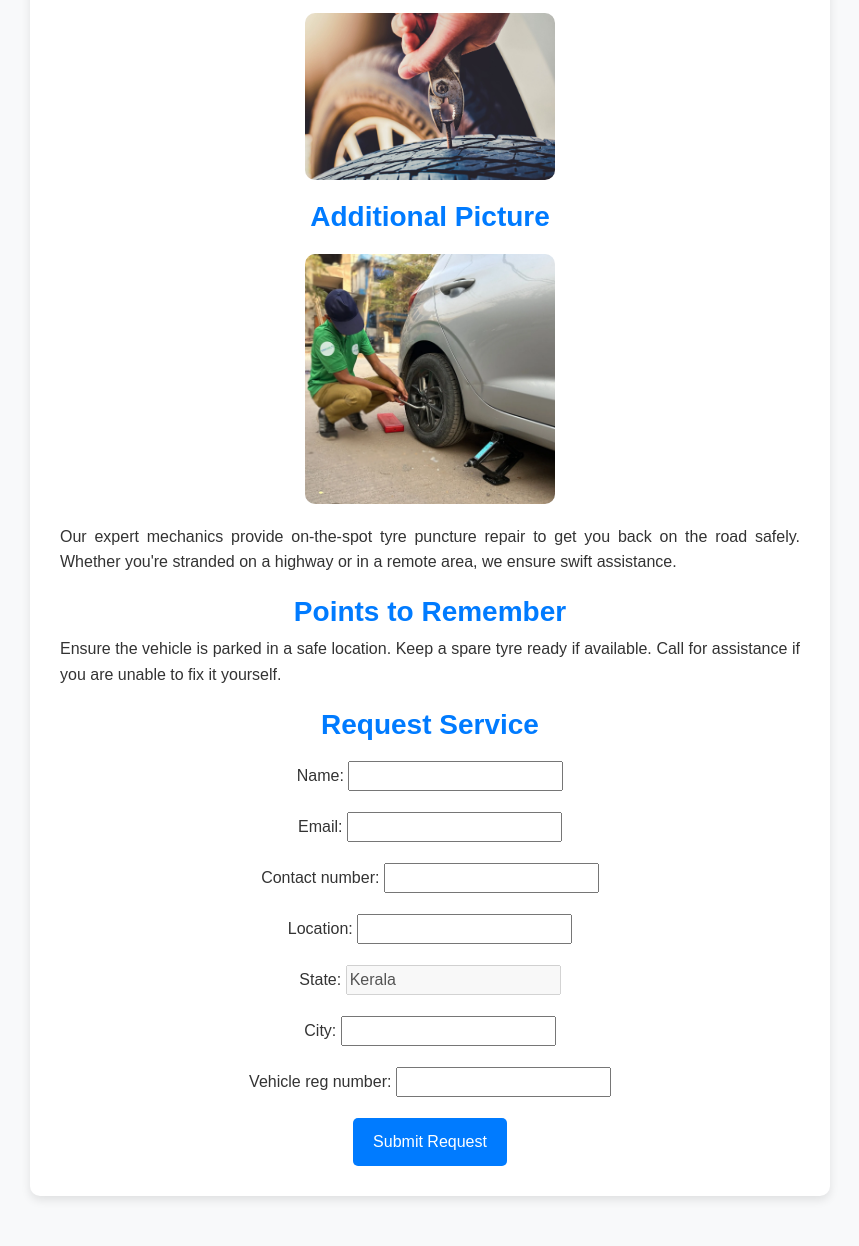
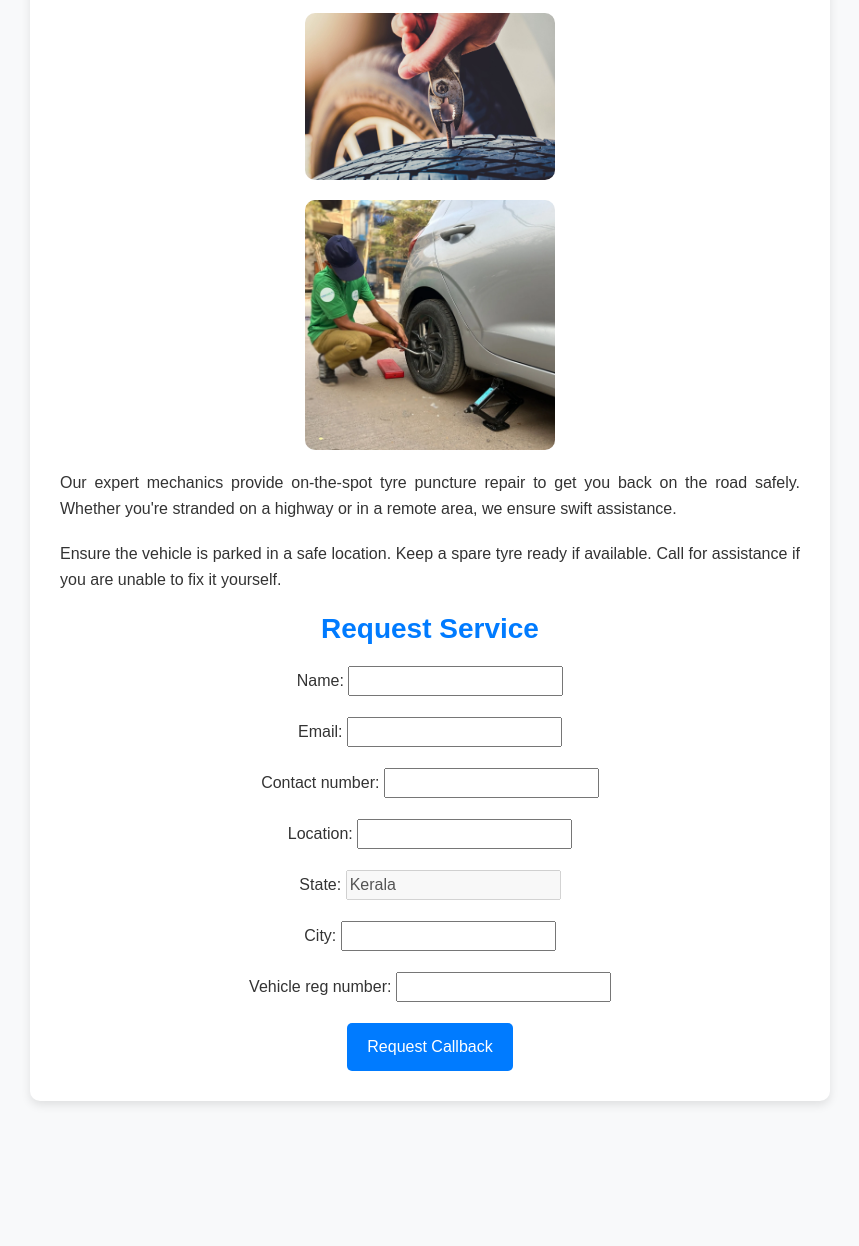
Before and after one commit to Navya-445/Roadhelp, a Django app: page /service/5/ in a window 1280 px wide. Shown: the part 191-1437 px from the top of the page, without its empty margins (210-1069 px from the left). After the commit the page ends 1296 px from the top, so only its background shows below. Run offline with Django 5.2, Linux system fonts and the light colour scheme; data comes from the database, SQL or seed files in the repository; both versions use the stored data as it was after the commit; some libraries are stand-ins or nearby versions.

Commit message:
message of commit

```diff
--- a/templates/service_detail.html
+++ b/templates/service_detail.html
@@ -22,7 +22,7 @@
 
         <!-- Additional Image (if available) -->
         {% if service.additional_picture %}
-        <h3 style="color: #007bff; text-align: center; font-weight: bold;">Additional Picture</h3>
+        {% comment %} <h3 style="color: #007bff; text-align: center; font-weight: bold;">Additional Picture</h3> {% endcomment %}
         <div style="text-align: center; margin: 20px 0;">
             <img src="{{ service.additional_picture.url }}" alt="Additional Image" style="width: 100%; max-width: 250px; border-radius: 10px; transition: transform 0.3s ease-in-out;" onmouseover="this.style.transform='scale(1.1)'" onmouseout="this.style.transform='scale(1)'">
         </div>
@@ -30,7 +30,7 @@
 
         <p style="font-size: 16px; line-height: 1.6; text-align: justify; margin-bottom: 20px;">{{ service.long_description }}</p>
 
-        <h3 style="color: #007bff; font-weight: bold; text-align: center;">Points to Remember</h3>
+        {% comment %} <h3 style="color: #007bff; font-weight: bold; text-align: center;">Points to Remember</h3> {% endcomment %}
         <p style="font-size: 16px; line-height: 1.6; text-align: justify; margin-bottom: 20px;">{{ service.points_to_remember }}</p>
 
         <!-- Display Messages -->
@@ -48,7 +48,7 @@
             <div style="margin-bottom: 10px;">{{ form.as_p }}</div>
             <button type="submit" style="background-color: #007bff; color: white; border: none; padding: 12px 20px; font-size: 16px; border-radius: 5px; cursor: pointer; transition: background 0.3s;"
                 onmouseover="this.style.backgroundColor='#0056b3'" onmouseout="this.style.backgroundColor='#007bff'">
-                Submit Request
+                 Request Callback
             </button>
         </form>
 
```
Also changed, not shown: db.sqlite3, media/mechanic_profiles/gokul.jpg (added), media/mechanic_profiles/james.jpg (added), media/mechanic_profiles/peter.jpg (added), media/service_pics/carmin_nHa2itR.png (added), media/service_pics/fuel1.jpg (added), media/service_pics/peter.jpg (added), media/service_pics/peter_3jGIukt.jpg (added), media/services/flattyre.jpg (added), media/services/flattyre1.jpg (added), media/services/fuel.jpg (added), media/services/fuel1.jpg (added), media/services/towing.jpg (added), media/services/towing1.jpg (added).
